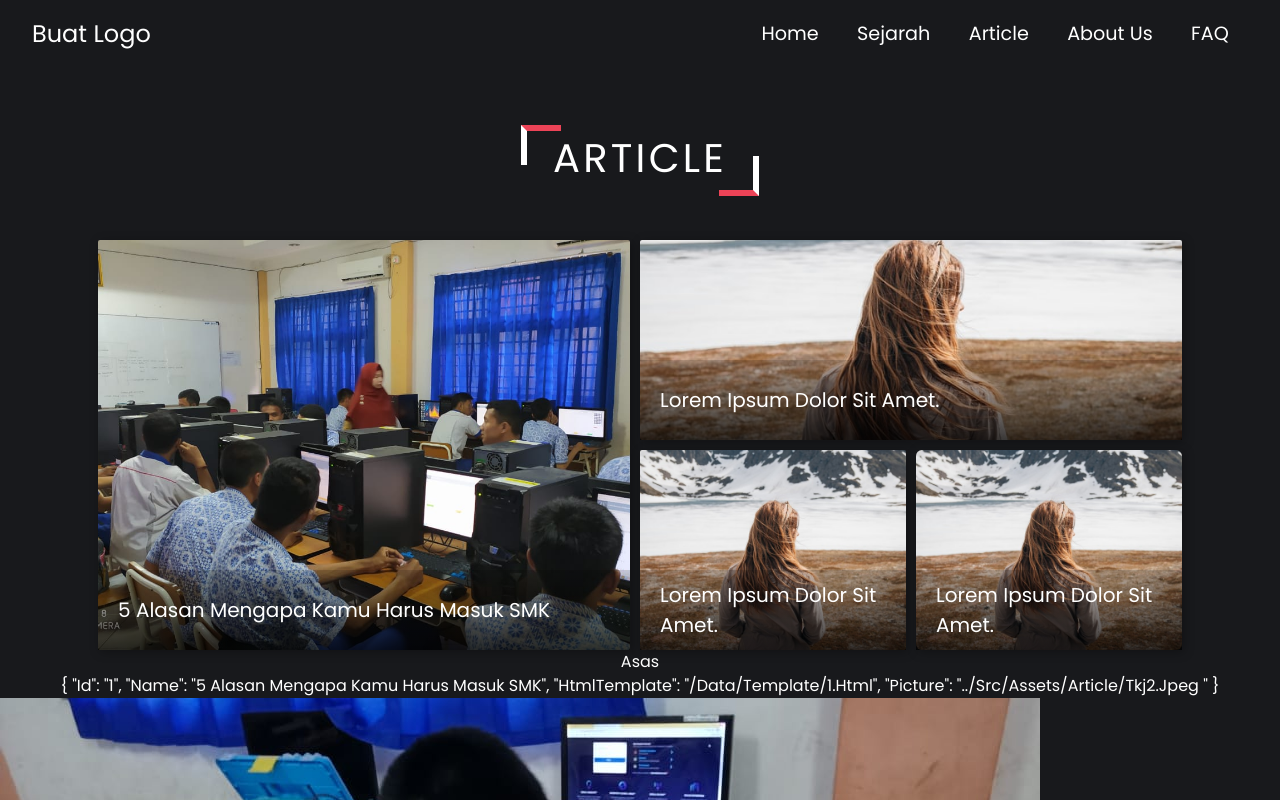
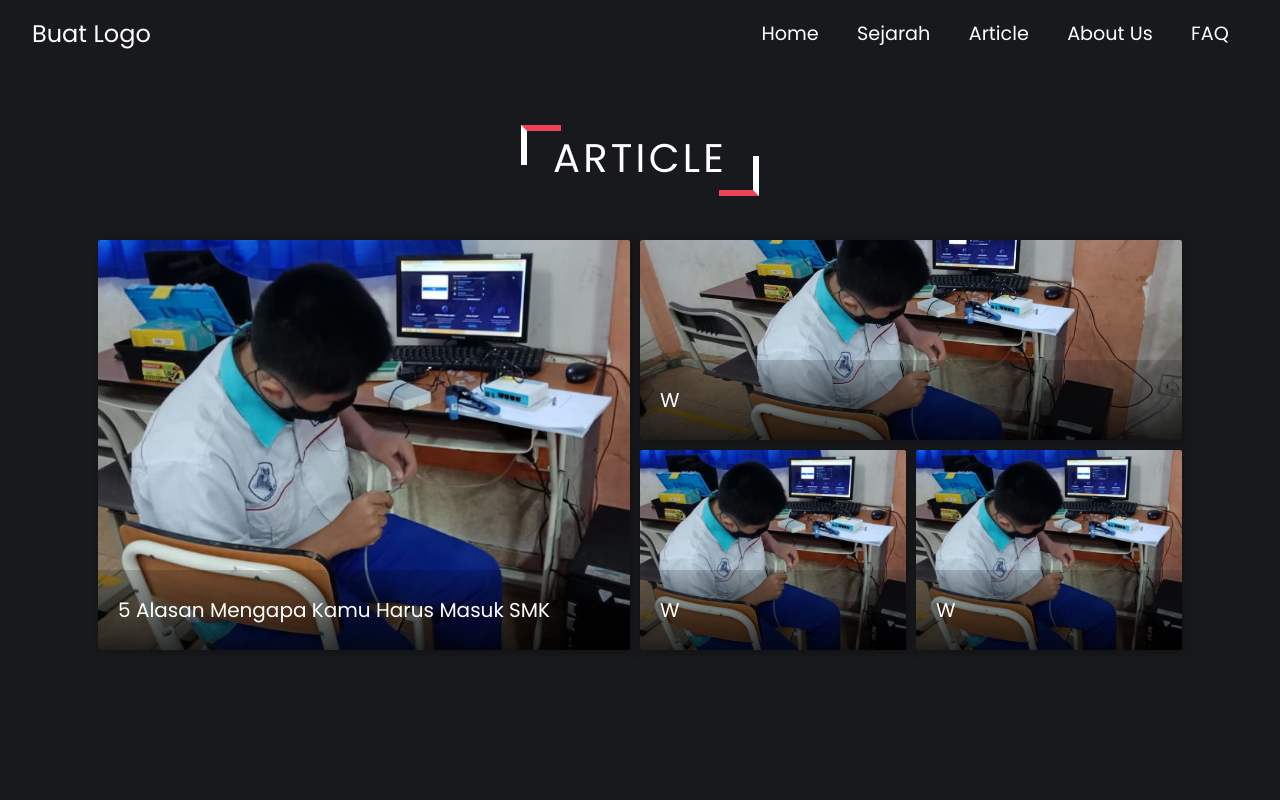
Before and after one commit to gkyla/speind, a Vue app: page /article in a window 1280 px wide. Shown: the top 800 px of the page. Built offline with nearby package versions, Linux system fonts and the light colour scheme.

Commit message:
update, change article data to public folder

```diff
--- a/public/data/article.json
+++ b/public/data/article.json
@@ -1,10 +1,42 @@
 {
-   "article": [
+   "topArticles": [
       {
-         "id": "1",
+         "id": "alasan-mengapa-kamu-harus-masuk-smk",
          "name": "5 Alasan Mengapa Kamu Harus Masuk SMK",
+         "htmlTemplate": "/data/template/alasan-mengapa-kamu-harus-masuk-smk.html",
+         "picture": "img/article/tkj2.jpeg"
+      },
+      {
+         "id": "2",
+         "name": "W",
          "htmlTemplate": "/data/template/1.html",
-         "picture": "../src/assets/article/tkj2.jpeg  "
+         "picture": "img/article/tkj2.jpeg"
+      },
+      {
+         "id": "2",
+         "name": "W",
+         "htmlTemplate": "/data/template/1.html",
+         "picture": "img/article/tkj2.jpeg"
+      },
+      {
+         "id": "2",
+         "name": "W",
+         "htmlTemplate": "/data/template/1.html",
+         "picture": "img/article/tkj2.jpeg"
+      }
+   ],
+   "allArticles": [
+      {
+         "id": "alasan-mengapa-kamu-harus-masuk-smk",
+         "name": "5 Alasan Mengapa Kamu Harus Masuk SMK",
+         "htmlTemplate": "/data/template/alasan-mengapa-kamu-harus-masuk-smk.html",
+         "picture": "img/article/tkj2.jpeg"
+      },
+      {
+         "id": "2",
+         "name": "W",
+         "htmlTemplate": "/data/template/1.html",
+         "picture": "img/article/tkj2.jpeg"
       }
    ]
 }
--- a/src/store/index.js
+++ b/src/store/index.js
@@ -2,10 +2,18 @@ import { createStore } from 'vuex';
 
 export default createStore({
   state: {
+    articles: null,
   },
   mutations: {
+    setArticle(state, payload) {
+      state.articles = payload;
+    },
   },
   actions: {
+    async getArticles({ commit }) {
+      const articles = await fetch('/data/articles.json');
+      commit('setArticle', articles);
+    },
   },
   modules: {
   },
--- a/src/views/Article.vue
+++ b/src/views/Article.vue
@@ -5,83 +5,26 @@
     <div class="wrapper mx-auto mt-5 px-2">
       <div class="grid-week">
         <div
-          class="box box1"
+          v-for="(article,index) in topArticles" :key="article.id"
+          :class="['box', `box${index + 1}`]"
           data-aos="fade-right"
           data-aos-delay="50"
           data-aos-duration="1250"
         >
           <img
             class="rounded-sm"
-            src="../assets/article/tkj.jpeg"
-            alt=" Restaurant"
+            :src="article.picture"
+            :alt="article.name"
           />
           <div class="panel">
-            <router-link to="/article/1" class="panel-link"
-              >5 Alasan Mengapa Kamu Harus Masuk SMK</router-link
-            >
-          </div>
-        </div>
-        <div
-          class="box box2"
-          data-aos="fade-left"
-          data-aos-delay="50"
-          data-aos-duration="1250"
-        >
-          <img
-            class="rounded-sm"
-            src="../assets/about/placeholder.jpg"
-            alt=" Restaurant"
-          />
-          <div class="panel">
-            <router-link to="/article/2" class="panel-link"
-              >Lorem ipsum dolor sit amet.</router-link
-            >
-          </div>
-        </div>
-        <div
-          class="box box3"
-          data-aos="fade-left"
-          data-aos-delay="50"
-          data-aos-duration="1250"
-        >
-          <img
-            class="rounded-sm"
-            src="../assets/about/placeholder.jpg"
-            alt=" Restaurant"
-          />
-          <div class="panel">
-            <router-link to="/article/3" class="panel-link"
-              >Lorem ipsum dolor sit amet.</router-link
-            >
-          </div>
-        </div>
-        <div
-          class="box box4"
-          data-aos="fade-left"
-          data-aos-delay="50"
-          data-aos-duration="1250"
-        >
-          <img
-            class="rounded-md"
-            src="../assets/about/placeholder.jpg"
-            alt=" Restaurant"
-          />
-          <div class="panel">
-            <router-link to="/" class="panel-link"
-              >Lorem ipsum dolor sit amet.</router-link
+            <router-link :to="`/article/${article.id}`" class="panel-link"
+              >{{article.name}}</router-link
             >
           </div>
         </div>
       </div>
     </div>
-    <div v-if="articles">
-      asas
-      <div v-for="article in articles" :key="article.id">
-        {{ article }}
-        <img :src="article.picture" alt="" />
-        <p>{{ article.id }}</p>
-      </div>
-    </div>
+
   </div>
 </template>
 
@@ -92,14 +35,14 @@ export default {
   data() {
     return {
       htmlTemplate: null,
-      articles: null,
+      topArticles: null,
     };
   },
   methods: {
     async getData() {
       const res = await fetch('/data/article.json');
       const data = await res.json();
-      this.articles = data.article;
+      this.topArticles = data.topArticles;
     },
   },
   mounted() {
--- a/src/views/ArticleDetail.vue
+++ b/src/views/ArticleDetail.vue
@@ -4,7 +4,7 @@
       <div class="grid-article-detail mx-4">
         <div id="card-detail-article" class="flex flex-col">
           <img
-            src="../assets/article/tkj2.jpeg"
+            src="img/article/tkj2.jpeg"
             class="rounded-md img-article"
             data-aos="fade-right"
             data-aos-delay="50"
@@ -31,7 +31,7 @@
             <div class="grid gap-3">
               <div class="grid gap-5 grid-cols-2 bg-speind-gray p-2 rounded-md">
                 <img
-                  src="../assets/article/tkj2.jpeg"
+                  src="img/assets/article/tkj2.jpeg"
                   class="rounded-md"
                   alt="article"
                 />
@@ -43,7 +43,7 @@
               </div>
               <div class="grid gap-5 grid-cols-2 bg-speind-gray p-2 rounded-md">
                 <img
-                  src="../assets/article/tkj2.jpeg"
+                  src="img/assets/article/tkj2.jpeg"
                   class="rounded-md"
                   alt="article"
                 />
@@ -55,7 +55,7 @@
               </div>
               <div class="grid gap-5 grid-cols-2 bg-speind-gray p-2 rounded-md">
                 <img
-                  src="../assets/article/tkj2.jpeg"
+                  src="img/assets/article/tkj2.jpeg"
                   class="rounded-md"
                   alt="article"
                 />
@@ -94,7 +94,7 @@
           <div id="article-lainnya-card-bottom" class="gap-3">
             <div class="grid gap-5 bg-speind-gray p-2 rounded-md">
               <img
-                src="../assets/article/tkj.jpeg"
+                src="img/assets/article/tkj.jpeg"
                 class="rounded-md"
                 alt="article"
               />
@@ -102,7 +102,7 @@
             </div>
             <div class="grid gap-5 bg-speind-gray p-2 rounded-md">
               <img
-                src="../assets/article/tkj.jpeg"
+                src="img/assets/article/tkj.jpeg"
                 class="rounded-md"
                 alt="article"
               />
@@ -110,7 +110,7 @@
             </div>
             <div class="grid gap-5 bg-speind-gray p-2 rounded-md">
               <img
-                src="../assets/article/tkj.jpeg"
+                src="img/assets/article/tkj.jpeg"
                 class="rounded-md"
                 alt="article"
               />
@@ -128,13 +128,19 @@ export default {
   data() {
     return {
       description: '',
+      articleObj: null,
     };
   },
   methods: {
     async getDetail() {
-      const res = await fetch(`/data/template/${this.$route.params.id}.html`);
-      const data = await res.text();
-      this.description = data;
+      const res = await fetch('/data/article.json');
+      const data = await res.json();
+      this.getArticleObj(data.allArticles);
+      // this.description = data;
+    },
+    getArticleObj(data) {
+      const article = data.find((arc) => arc.id === this.$route.params.id);
+      this.articleObj = article;
     },
   },
   created() {
--- a/src/views/Home.vue
+++ b/src/views/Home.vue
@@ -1,6 +1,6 @@
 <template>
   <div class="mx-auto w-100 ">
-    <div class="top-right-gradient"></div>
+    <!-- <div class="top-right-gradient"></div> -->
     <section id="intro">
       <div id="intro-top" class="wrapper grid place-items-center">
         <div
@@ -30,7 +30,7 @@
           />
         </div>
       </div>
-      <div class="bottom-left-gradient"></div>
+      <!-- <div class="bottom-left-gradient"></div> -->
     </section>
 
     <!-- Intro Page END -->
@@ -1257,7 +1257,7 @@ export default {
   }
   .section-2 .row .col-md-6 .gambar img {
     padding-top: 45px;
-    width: 63%;
+    /* width: 63%; */
   }
 }
 
```
Also changed, not shown: public/data/template/alasan-mengapa-kamu-harus-masuk-smk.html (renamed from public/data/template/1.html), public/img/article/tkj.jpeg (renamed from src/assets/article/tkj.jpeg), public/img/article/tkj2.jpeg (renamed from src/assets/article/tkj2.jpeg).
